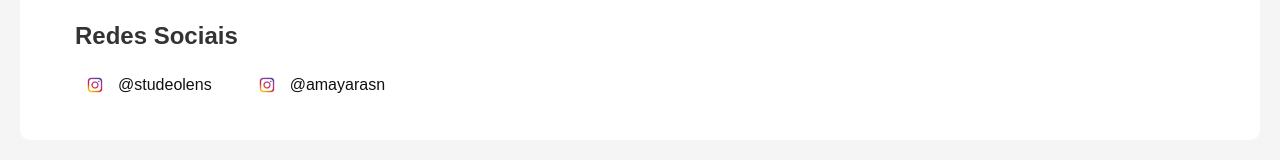
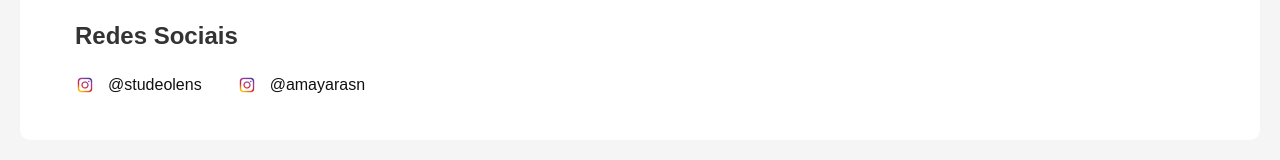
Before and after one commit to amayarasena/meu-portifolio, a plain HTML site: page index.html in a window 1280 px wide. Shown: the part 1492-1652 px from the top of the page. Drawn offline with Linux system fonts and the light colour scheme.

Commit message:
git add .

```diff
--- a/style.css
+++ b/style.css
@@ -148,13 +148,15 @@ footer img {
 
 .social .icons{
   display: flex;
-  gap: 40px;
+  gap: 30px;
 }
 
 .social .icons a {
   display: flex;
-  align-items: center;
+  align-items:center;
   gap: 8px;
+  margin-left: 0px;
+  text-align: left;
   text-decoration: none;
   color: #111;
   font-weight: 500;
```
